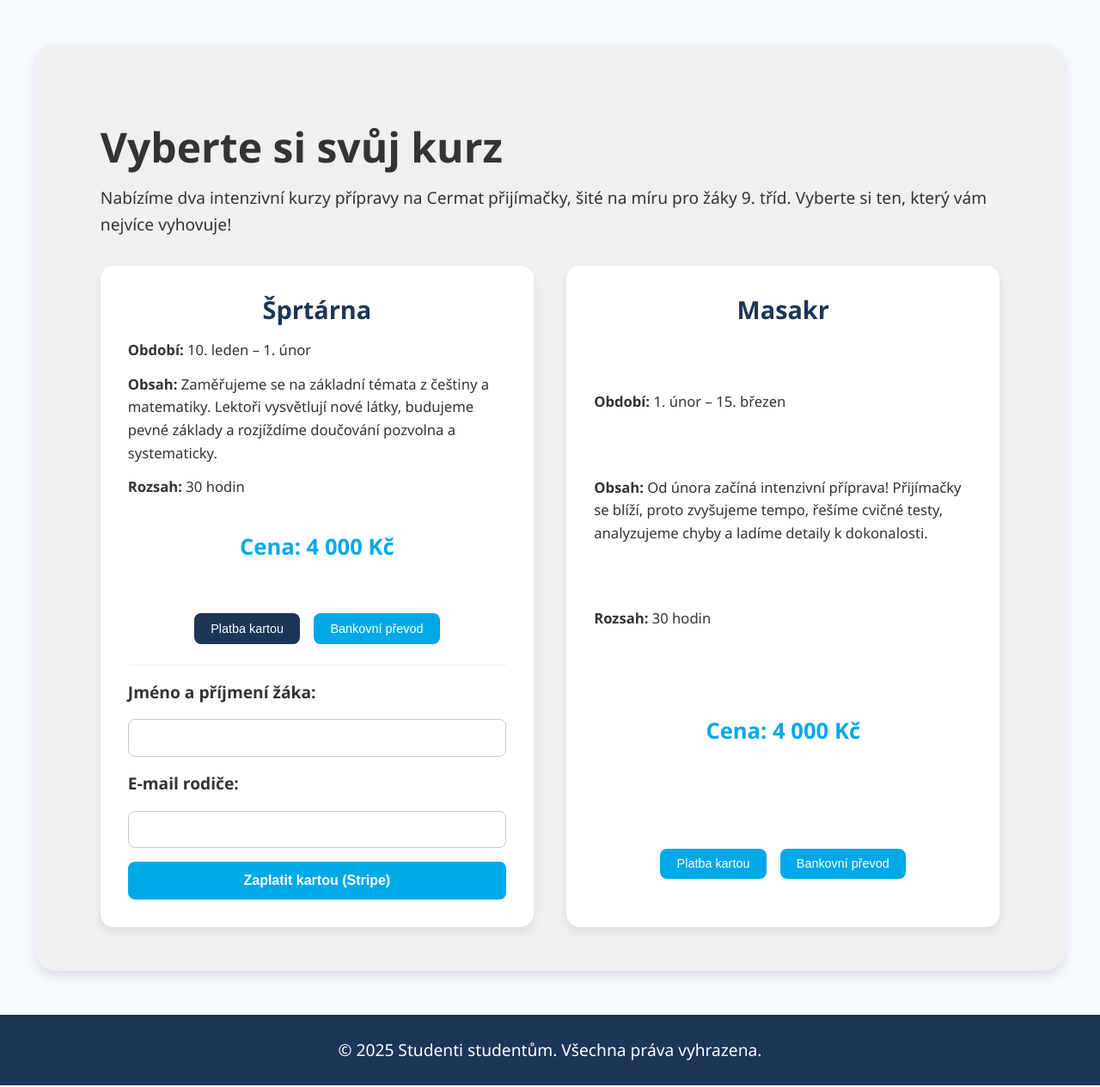
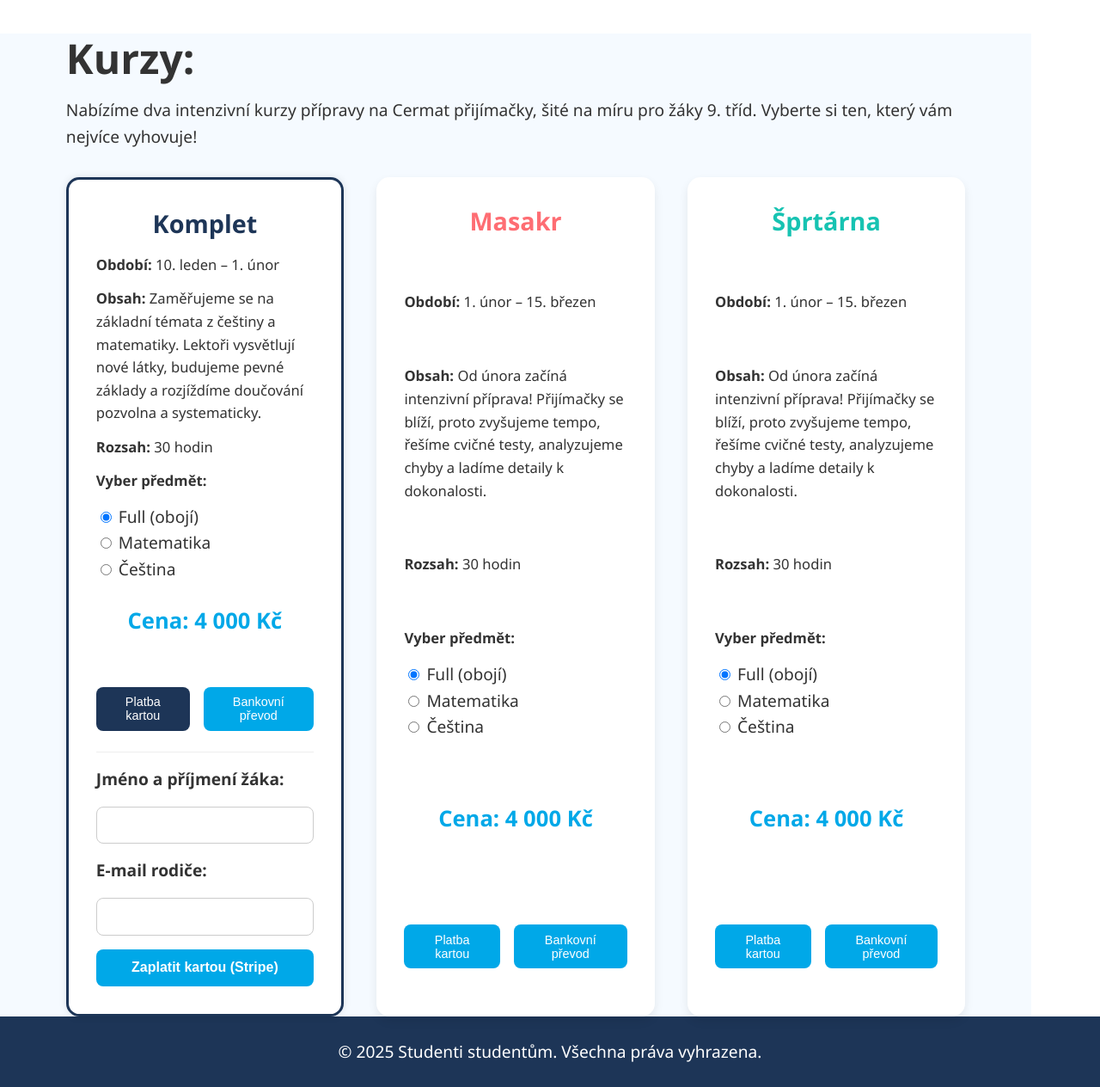
Before and after one commit to tomashanzal/website-DU, a Flask app: page /payment in a window 1280 px wide, after a click on "Platba kartou". Shown: the part 113-1377 px from the top of the page at 86% size. Run offline with Flask 3, Linux system fonts and the light colour scheme.

Commit message:
velkej update, payment + design

```diff
--- a/app/static/styles.css
+++ b/app/static/styles.css
@@ -11,7 +11,7 @@ body {
   font-family: 'Segoe UI', Tahoma, Geneva, Verdana, sans-serif;
   margin: 0;
   padding: 0;
-  background-color: #f5faff;
+  background-color: white;
   color: #333333;
 }
 
--- a/app/templates/about.html
+++ b/app/templates/about.html
@@ -3,7 +3,7 @@
 <head>
   <meta charset="UTF-8" />
   <meta name="viewport" content="width=device-width, initial-scale=1.0" />
-  <title>Jak bude doučování probíhat – Studenti studentům</title>
+  <title>Studna-doucování na přijímačky</title>
   <link rel="stylesheet" href="{{ url_for('static', filename='styles.css') }}">
     <link rel="icon" type="image/jpeg" href="{{ url_for('static', filename='img/favicon.jpg') }}">
 </head>
@@ -14,7 +14,7 @@
       align-items: flex-end;
       justify-content: center;
       padding: clamp(1rem, 3vw, 3vw) clamp(3rem, 10vw, 10vw);
-      background-color: #eef0f2;
+      background-color: #f5faff;
       border-radius: clamp(0.5rem, 1vw, 1rem);
       flex-wrap: wrap;
     }
--- a/app/templates/kontakt.html
+++ b/app/templates/kontakt.html
@@ -3,7 +3,7 @@
 <head>
   <meta charset="UTF-8" />
   <meta name="viewport" content="width=device-width, initial-scale=1.0" />
-  <title>Kontakt</title>
+  <title>Studna-doucování na přijímačky</title>
   <link rel="stylesheet" href="{{ url_for('static', filename='styles.css') }}">
   <link rel="icon" type="image/jpeg" href="{{ url_for('static', filename='img/favicon.jpg') }}">
   <style>
--- a/app/templates/payment.html
+++ b/app/templates/payment.html
@@ -4,17 +4,17 @@
 <head>
   <meta charset="UTF-8" />
   <meta name="viewport" content="width=device-width, initial-scale=1.0" />
-  <title>Koupit kurz – Studenti studentům</title>
+  <title>Studna-doucování na přijímačky</title>
   <link rel="stylesheet" href="{{ url_for('static', filename='styles.css') }}">
   <link rel="icon" type="image/jpeg" href="{{ url_for('static', filename='img/favicon.jpg') }}">
   <style>
     .payment-section {
-      background-color: #eef0f2;
-      padding: clamp(2rem, 4vw, 5vw) clamp(3vw, 6vw, 8vw);
-      margin: clamp(2rem, 4vw, 5vw) auto;
+      background-color:#f5faff;
+      padding: clamp(0rem, 0vw, 5vw) clamp(3vw, 6vw, 8vw);
+      margin-top: clamp(-4rem, -1vw, 5vw) auto;
+      margin-bottom: clamp(2rem, 34vw, 5vw) auto;
       max-width: 1200px;
-      border-radius: clamp(1rem, 2vw, 2vw);
-      box-shadow: 0 clamp(0.3rem, 0.5vw, 1vw) clamp(0.6rem, 1vw, 1vw) rgba(0, 0, 0, 0.1);
+      background-color: #f5faff;
     }
 
     .course-offerings {
@@ -30,11 +30,16 @@
       padding: clamp(1.5rem, 2.5vw, 2.5rem);
       border-radius: clamp(0.7rem, 1.2vw, 1.2rem);
       box-shadow: 0 clamp(0.2rem, 0.4vw, 0.6rem) clamp(0.4rem, 0.8vw, 1rem) rgba(0, 0, 0, 0.08);
-      flex: 1 1 450px; /* Adjust based on desired card width */
-      max-width: 550px;
+      flex: 1 1 300px;
+      max-width: 350px;
       display: flex;
       flex-direction: column;
       justify-content: space-between;
+      transition: border 0.3s ease; /* přechod pro zvýraznění */
+    }
+    .course-card.selected {
+      border: 3px solid #1d3557;
+      box-shadow: 0 0 10px rgba(0, 0, 0, 0.1);
     }
 
     .course-card h3 {
@@ -161,12 +166,12 @@
   </header>
 
   <section class="payment-section">
-    <h1>Vyberte si svůj kurz</h1>
+    <h1>Kurzy:</h1>
     <p>Nabízíme dva intenzivní kurzy přípravy na Cermat přijímačky, šité na míru pro žáky 9. tříd. Vyberte si ten, který vám nejvíce vyhovuje!</p>
 
     <div class="course-offerings">
       <div class="course-card">
-        <h3>Šprtárna</h3>
+        <h3>Komplet</h3>
         <p><strong>Období:</strong> 10. leden – 1. únor</p>
         <p><strong>Obsah:</strong> Zaměřujeme se na základní témata z češtiny a matematiky. Lektoři vysvětlují nové látky, budujeme pevné základy a rozjíždíme doučování pozvolna a systematicky.</p>
         <p><strong>Rozsah:</strong> 30 hodin</p>
@@ -201,7 +206,7 @@
       </div>
 
       <div class="course-card">
-        <h3>Masakr</h3>
+        <h3 style="color: #fe6d73;">Masakr</h3>
         <p><strong>Období:</strong> 1. únor – 15. březen</p>
         <p><strong>Obsah:</strong> Od února začíná intenzivní příprava! Přijímačky se blíží, proto zvyšujeme tempo, řešíme cvičné testy, analyzujeme chyby a ladíme detaily k dokonalosti.</p>
         <p><strong>Rozsah:</strong> 30 hodin</p>
@@ -234,6 +239,38 @@
           </form>
         </div>
       </div>
+      <div class="course-card">
+        <h3 style="color: #17c3b2;">Šprtárna</h3>
+        <p><strong>Období:</strong> 1. únor – 15. březen</p>
+        <p><strong>Obsah:</strong> Od února začíná intenzivní příprava! Přijímačky se blíží, proto zvyšujeme tempo, řešíme cvičné testy, analyzujeme chyby a ladíme detaily k dokonalosti.</p>
+        <p><strong>Rozsah:</strong> 30 hodin</p>
+        <div class="price">Cena: 4 000 Kč</div>
+          <form id="masakr-stripe" class="payment-form" action="{{ url_for('main.create_checkout_session') }}" method="POST">
+            <input type="hidden" name="course_name" value="Masakr">
+            <input type="hidden" name="course_price" value="20"> <label for="masakr_child_name_stripe">Jméno a příjmení žáka:</label>
+            <input type="text" id="masakr_child_name_stripe" name="child_name" required>
+            <label for="masakr_parent_email_stripe">E-mail rodiče:</label>
+            <input type="email" id="masakr_parent_email_stripe" name="parent_email" required>
+            <button type="submit" class="payment-btn">Zaplatit kartou (Stripe)</button>
+          </form>
+
+          <form id="masakr-bank" class="payment-form" action="{{ url_for('main.generate_qr') }}" method="POST">
+            <input type="hidden" name="course_name" value="Masakr">
+            <input type="hidden" name="course_price" value="20"> <label for="masakr_child_name_bank">Jméno a příjmení žáka:</label>
+            <input type="text" id="masakr_child_name_bank" name="child_name" required>
+            <label for="masakr_parent_email_bank">E-mail rodiče:</label>
+            <input type="email" id="masakr_parent_email_bank" name="parent_email" required>
+            <label for="masakr_parent_account_bank">Číslo účtu rodiče (pro případ vrácení platby):</label>
+            <input type="text" id="masakr_parent_account_bank" name="parent_account" placeholder="Např. 12345678/0100" required>
+            <button type="submit" class="payment-btn">Generovat QR kód pro bankovní převod</button>
+          </form>
+          <div class="payment-options">
+            <div class="payment-option-toggle">
+              <button onclick="showPaymentForm('sprtarna-stripe')">Platba kartou</button>
+              <button onclick="showPaymentForm('sprtarna-bank')">Bankovní převod</button>
+            </div>
+        </div>
+      </div>
     </div>
   </section>
 
@@ -243,21 +280,69 @@
 
   <script>
     function showPaymentForm(formId) {
-      // Skryje všechny formuláře v daném kurzu
       const parentCard = document.getElementById(formId).closest('.course-card');
       const forms = parentCard.querySelectorAll('.payment-form');
       forms.forEach(form => form.classList.remove('active'));
-
-      // Zobrazí vybraný formulář
       document.getElementById(formId).classList.add('active');
-
-      // Odstraní "active" třídu ze všech tlačítek v daném kurzu
       const buttons = parentCard.querySelectorAll('.payment-option-toggle button');
       buttons.forEach(button => button.classList.remove('active'));
-
-      // Přidá "active" třídu na kliknuté tlačítko
       event.currentTarget.classList.add('active');
     }
   </script>
+
+  <script>
+    // 1. Zvýraznění kliknuté karty
+    document.querySelectorAll('.course-card').forEach(card => {
+      card.addEventListener('click', () => {
+        document.querySelectorAll('.course-card').forEach(c => c.classList.remove('selected'));
+        card.classList.add('selected');
+      });
+    });
+
+    // 2. Přidání radio tlačítek pro výběr předmětu do každé karty
+    const courseCards = document.querySelectorAll('.course-card');
+    courseCards.forEach((card, index) => {
+      const groupName = `subject-group-${index}`;
+      const subjectSelector = document.createElement('div');
+      subjectSelector.classList.add('subject-selection');
+      subjectSelector.innerHTML = `
+        <p><strong>Vyber předmět:</strong></p>
+        <label><input type="radio" name="${groupName}" value="Full" required checked> Full (obojí)</label><br>
+        <label><input type="radio" name="${groupName}" value="Matematika"> Matematika </label><br>
+        <label><input type="radio" name="${groupName}" value="Čestina"> Čeština </label>
+      `;
+      card.insertBefore(subjectSelector, card.querySelector('.price'));
+    });
+  </script>
+  <script>
+    document.querySelectorAll('.course-card').forEach(card => {
+      const priceEl = card.querySelector('.price');
+      const subjectRadios = card.querySelectorAll('input[type="radio"][name^="subject-group"]');
+      const priceInputs = card.querySelectorAll('input[name="course_price"]');
+
+      subjectRadios.forEach(radio => {
+        radio.addEventListener('change', () => {
+          // najde zaškrtnutý input v rámci téhle skupiny
+          const selected = card.querySelector('input[type="radio"][name^="subject-group"]:checked');
+          let price = 2000;
+
+          if (selected && selected.value === 'Full') {
+            price = 4000;
+          }
+
+          // aktualizace ceny v textu
+          priceEl.textContent = `Cena: ${price.toLocaleString('cs-CZ')} Kč`;
+
+          // aktualizace ceny ve formulářích
+          priceInputs.forEach(input => {
+            input.value = price;
+          });
+        });
+      });
+    });
+
+  </script>
+</body>
+  </script>
 </body>
 </html>
--- a/app/templates/prevod.html
+++ b/app/templates/prevod.html
@@ -3,7 +3,7 @@
 <head>
   <meta charset="UTF-8" />
   <meta name="viewport" content="width=device-width, initial-scale=1.0" />
-  <title>Studenti studentům – Bankovní převod</title>
+  <title>Studna-doucování na přijímačky</title>
   <link rel="stylesheet" href="{{ url_for('static', filename='styles.css') }}">
   <link rel="icon" type="image/jpeg" href="{{ url_for('static', filename='img/favicon.jpg') }}">
 </head>
```
Also changed, not shown: app/templates/home.html (+21 -17 lines).
